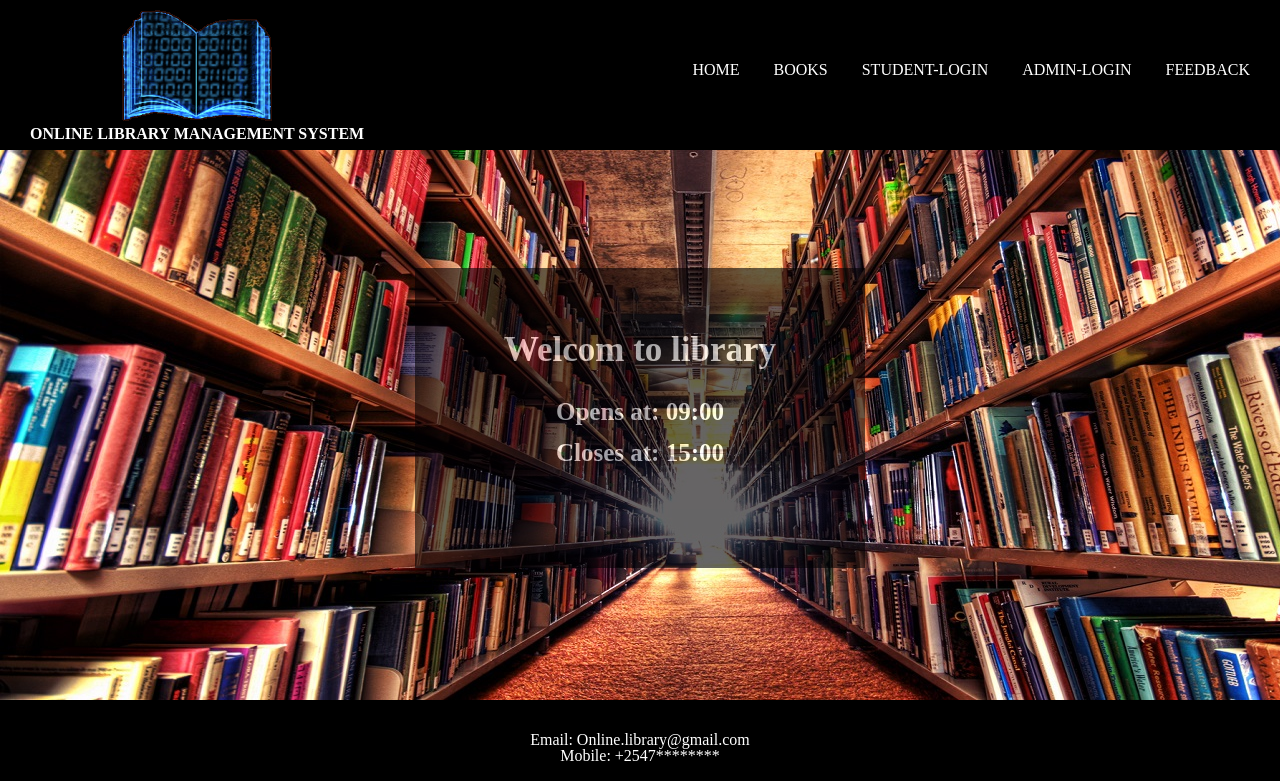
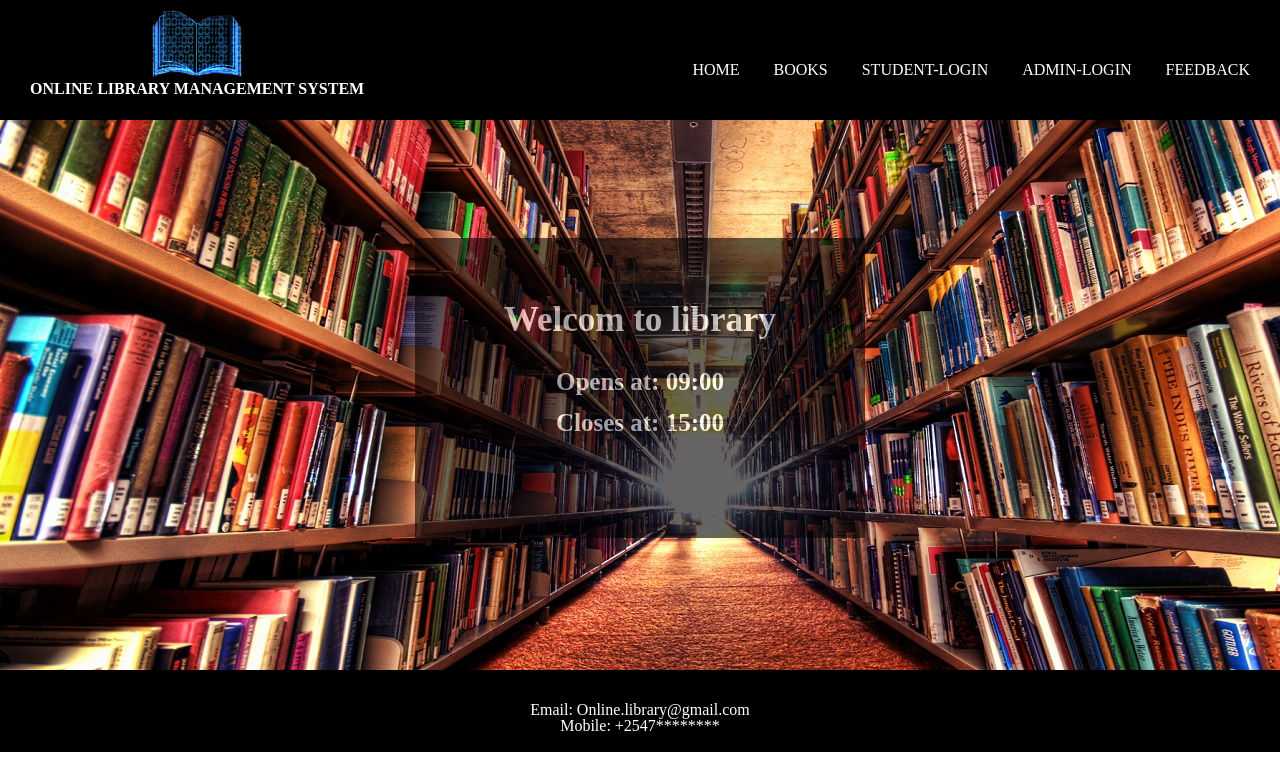
Before and after one commit to BradleyMaxmillan/Library-Managment-System-LMS-, a PHP site: page / in a window 1280 px wide. Shown: the top 781 px of the page. Run offline with PHP 8.4, Linux system fonts and the light colour scheme.

Commit message:
phase one

```diff
--- a/css/style.css
+++ b/css/style.css
@@ -114,7 +114,7 @@ input, select {
 }
 header
 {
-	height: 130px;
+	height: 100px;
 
 	background-color: black;
 	padding: 10px;
@@ -133,6 +133,7 @@ footer
 }
 .logo
 {
+
 	float :left;
 	padding-left: 20px;
     text-align: center;
--- a/index.html
+++ b/index.html
@@ -29,7 +29,7 @@
 	<div class="wrapper">
 		<header>
 		<div class="logo">
-			<img src="images/9.png">
+			<img src="images/9.png" width="90px">
 			<h1 style="color: white;">ONLINE LIBRARY MANAGEMENT SYSTEM</h1>
 		</div>
 			<nav>
```
